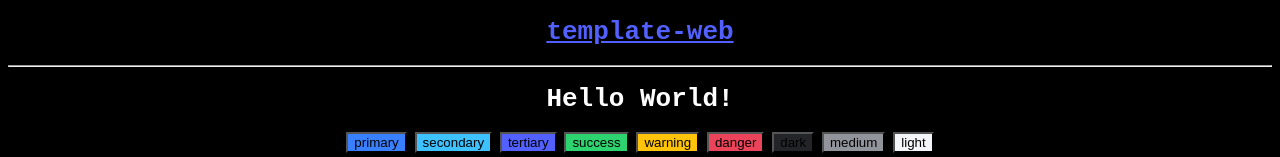
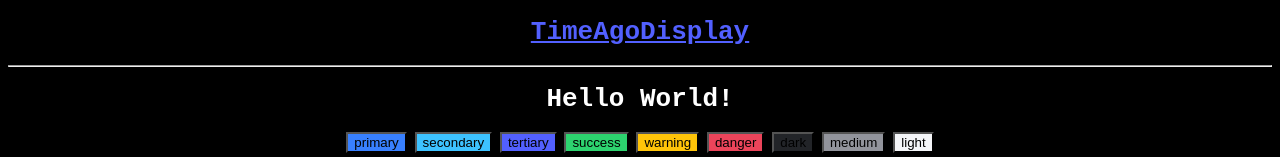
Before and after one commit to dudushy/TimeAgoDisplay, a plain HTML site: page docs/index.html in a window 1280 px wide. Shown: the top 157 px of the page. Drawn offline with Linux system fonts and the light colour scheme.

Commit message:
Update index.html

```diff
--- a/docs/index.html
+++ b/docs/index.html
@@ -3,7 +3,7 @@
 
 <head>
   <meta charset="UTF-8">
-  <title>template-web</title>
+  <title>TimeAgoDisplay</title>
   <link rel="stylesheet" href="style.css">
   <link rel="icon" type="image/x-icon" href="assets/favicon.ico">
 </head>
@@ -11,7 +11,7 @@
 <body>
   <header>
     <h1>
-      <a href="https://github.com/dudushy/template-web" target="_blank">template-web</a>
+      <a href="https://github.com/dudushy/TimeAgoDisplay" target="_blank">TimeAgoDisplay</a>
     </h1>
   </header>
   <hr>
```
